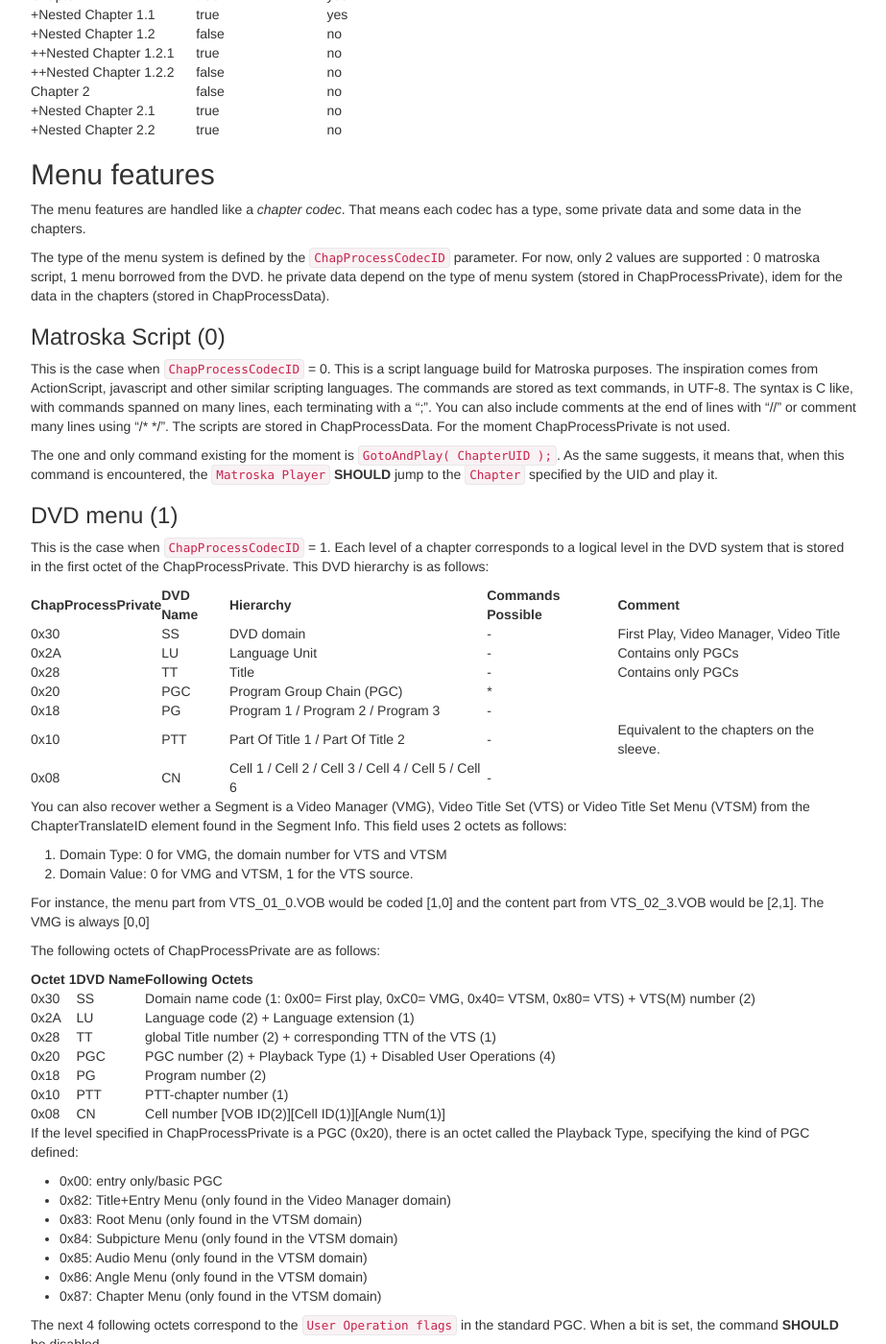
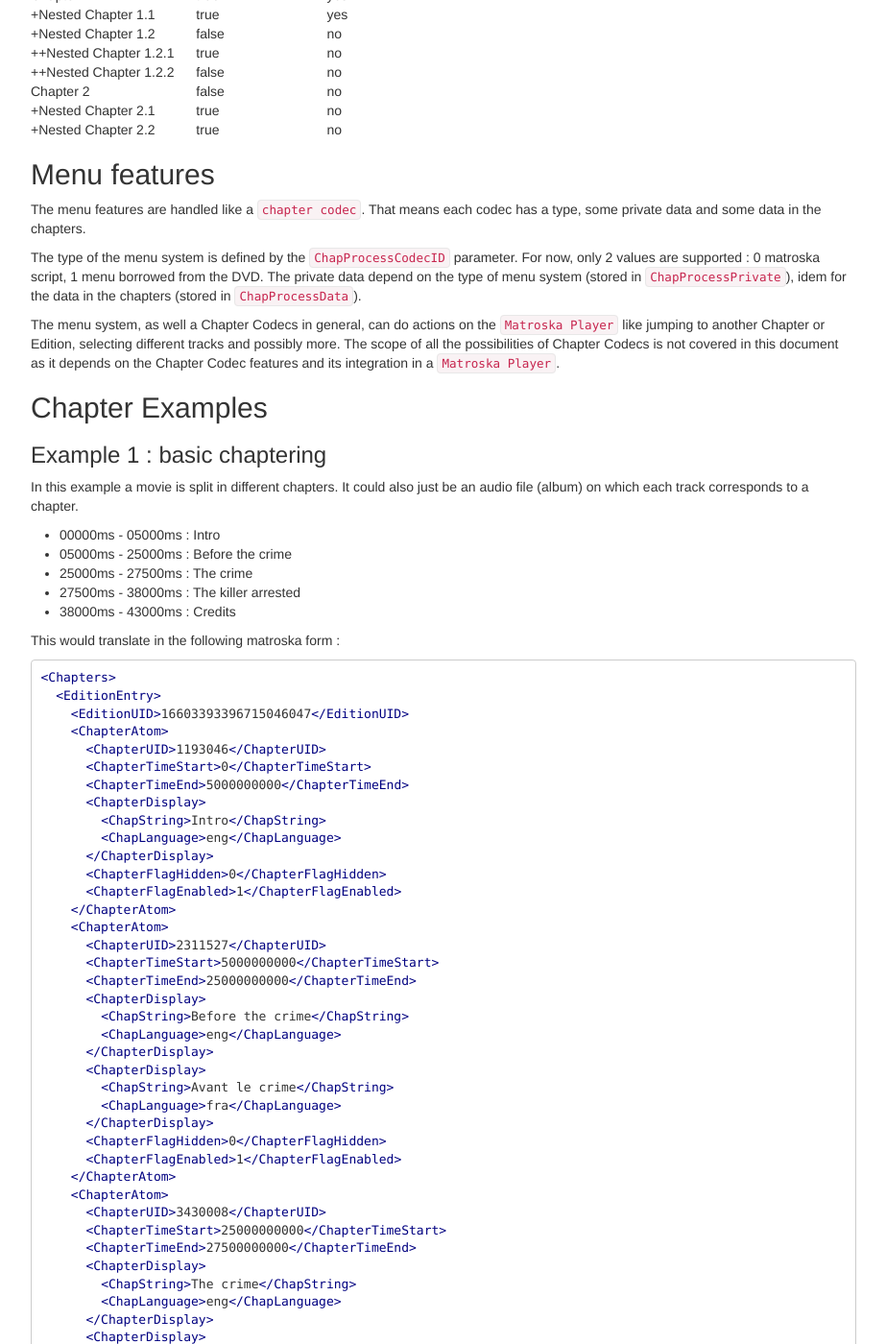
Before and after one commit to ietf-wg-cellar/matroska-specification, a Jekyll site: the page built from chapters.md, in a window 1280 px wide and 1400 px high, scrolled down 3100 px. Shown: the whole window at 96% size, without its empty margins (273-1196 px from the left). Built offline with Jekyll 4.4.1, drawn with Linux system fonts in a browser that asks for light colours; some of the changed text lies outside the part shown.

Commit message:
Add a separate document that will receive all the Chapter Codecs parts removed

````diff
--- a/chapters.md
+++ b/chapters.md
@@ -233,87 +233,22 @@
 
 ## Menu features
 
-The menu features are handled like a _chapter codec_. That means each codec has a type,
+The menu features are handled like a `chapter codec`. That means each codec has a type,
 some private data and some data in the chapters.
 
 The type of the menu system is defined by the `ChapProcessCodecID` parameter. For now,
 only 2 values are supported : 0 matroska script, 1 menu borrowed from the DVD.
-he private data depend on the type of menu system (stored in ChapProcessPrivate),
-idem for the data in the chapters (stored in ChapProcessData).
+The private data depend on the type of menu system (stored in `ChapProcessPrivate`),
+idem for the data in the chapters (stored in `ChapProcessData`).
 
-### Matroska Script (0)
+The menu system, as well a Chapter Codecs in general, can do actions on the `Matroska Player`
+like jumping to another Chapter or Edition, selecting different tracks and possibly more.
+The scope of all the possibilities of Chapter Codecs is not covered in this document as it
+depends on the Chapter Codec features and its integration in a `Matroska Player`.
 
-This is the case when `ChapProcessCodecID` = 0\. This is a script language build for
-Matroska purposes. The inspiration comes from ActionScript, javascript and other similar
-scripting languages. The commands are stored as text commands, in UTF-8\. The syntax is C like,
-with commands spanned on many lines, each terminating with a ";". You can also include comments
-at the end of lines with "//" or comment many lines using "/* \*/". The scripts are stored
-in ChapProcessData. For the moment ChapProcessPrivate is not used.
+## Chapter Examples
 
-The one and only command existing for the moment is `GotoAndPlay( ChapterUID );`. As the
-same suggests, it means that, when this command is encountered, the `Matroska Player`
-**SHOULD** jump to the `Chapter` specified by the UID and play it.
-
-### DVD menu (1)
-
-This is the case when `ChapProcessCodecID` = 1\. Each level of a chapter corresponds
-to a logical level in the DVD system that is stored in the first octet of the ChapProcessPrivate.
-This DVD hierarchy is as follows:
-
-| ChapProcessPrivate | DVD Name | Hierarchy                                           | Commands Possible | Comment                                   |
-|--------------------|----------|-----------------------------------------------------|-------------------|-------------------------------------------|
-| 0x30               | SS       | DVD domain                                          | -                 | First Play, Video Manager, Video Title    |
-| 0x2A               | LU       | Language Unit                                       | -                 | Contains only PGCs                        |
-| 0x28               | TT       | Title                                               | -                 | Contains only PGCs                        |
-| 0x20               | PGC      | Program Group Chain (PGC)                           | *                 |                                           |
-| 0x18               | PG       | Program 1 / Program 2 / Program 3                   | -                 |                                           |
-| 0x10               | PTT      | Part Of Title 1 / Part Of Title 2                   | -                 | Equivalent to the chapters on the sleeve. |
-| 0x08               | CN       | Cell 1 / Cell 2 / Cell 3 / Cell 4 / Cell 5 / Cell 6 | -                 |                                           |
-
-You can also recover wether a Segment is a Video Manager (VMG), Video Title Set (VTS)
-or Video Title Set Menu (VTSM) from the ChapterTranslateID element found in the Segment Info.
-This field uses 2 octets as follows:
-
-1.  Domain Type: 0 for VMG, the domain number for VTS and VTSM
-2.  Domain Value: 0 for VMG and VTSM, 1 for the VTS source.
-
-For instance, the menu part from VTS_01_0.VOB would be coded [1,0] and the content
-part from VTS_02_3.VOB would be [2,1]. The VMG is always [0,0]
-
-The following octets of ChapProcessPrivate are as follows:
-
-| Octet 1 | DVD Name | Following Octets                                                                             |
-|---------|----------|----------------------------------------------------------------------------------------------|
-| 0x30    | SS       | Domain name code (1: 0x00= First play, 0xC0= VMG, 0x40= VTSM, 0x80= VTS) + VTS(M) number (2) |
-| 0x2A    | LU       | Language code (2) + Language extension (1)                                                   |
-| 0x28    | TT       | global Title number (2) + corresponding TTN of the VTS (1)                                   |
-| 0x20    | PGC      | PGC number (2) + Playback Type (1) + Disabled User Operations (4)                            |
-| 0x18    | PG       | Program number (2)                                                                           |
-| 0x10    | PTT      | PTT-chapter number (1)                                                                       |
-| 0x08    | CN       | Cell number [VOB ID(2)][Cell ID(1)][Angle Num(1)]                                            |
-
-If the level specified in ChapProcessPrivate is a PGC (0x20), there is an octet
-called the Playback Type, specifying the kind of PGC defined:
-
-*   0x00: entry only/basic PGC
-*   0x82: Title+Entry Menu (only found in the Video Manager domain)
-*   0x83: Root Menu (only found in the VTSM domain)
-*   0x84: Subpicture Menu (only found in the VTSM domain)
-*   0x85: Audio Menu (only found in the VTSM domain)
-*   0x86: Angle Menu (only found in the VTSM domain)
-*   0x87: Chapter Menu (only found in the VTSM domain)
-
-The next 4 following octets correspond to the `User Operation flags`
-in the standard PGC. When a bit is set, the command **SHOULD** be disabled.
-
-ChapProcessData contains the pre/post/cell commands in binary format as there are stored on a DVD.
-There is just an octet preceding these data to specify the number of commands in the element.
-As follows: [# of commands(1)][command 1 (8)][command 2 (8)][command 3 (8)].
-
-More information on the DVD commands and format on DVD
-from the [@?DVD-Info] project.
-
-## Example 1 : basic chaptering
+### Example 1 : basic chaptering
 
 In this example a movie is split in different chapters. It could also just be an
 audio file (album) on which each track corresponds to a chapter.
@@ -407,12 +342,12 @@
 </Chapters>
 ```
 
-## Example 2 : nested chapters
+### Example 2 : nested chapters
 
 In this example an (existing) album is split into different chapters, and one
 of them contain another splitting.
 
-### The Micronauts "Bleep To Bleep"
+#### The Micronauts "Bleep To Bleep"
 
 *   00:00 - 12:28 : Baby Wants To Bleep/Rock
     *   00:00 - 04:38 : Baby wants to bleep (pt.1)
--- a/ebml_matroska.xml
+++ b/ebml_matroska.xml
@@ -1324,14 +1324,14 @@
   </element>
   <element name="ChapProcessCodecID" path="\Segment\Chapters\EditionEntry\+ChapterAtom\ChapProcess\ChapProcessCodecID" id="0x6955" type="uinteger" default="0" minOccurs="1" maxOccurs="1">
     <documentation lang="en" purpose="definition">Contains the type of the codec used for the processing.
-A value of 0 means native Matroska processing (to be defined), a value of 1 means the DVD command set is used; see (#dvd-menu-1) on DVD menus.
+A value of 0 means native Matroska processing (to be defined), a value of 1 means the DVD command set is used; see (#menu-features) on DVD menus.
 More codec IDs can be added later.</documentation>
     <extension type="webmproject.org" webm="0"/>
     <extension type="libmatroska" cppname="ChapterProcessCodecID"/>
   </element>
   <element name="ChapProcessPrivate" path="\Segment\Chapters\EditionEntry\+ChapterAtom\ChapProcess\ChapProcessPrivate" id="0x450D" type="binary" maxOccurs="1">
     <documentation lang="en" purpose="definition">Some optional data attached to the ChapProcessCodecID information.
-    For ChapProcessCodecID = 1, it is the "DVD level" equivalent; see (#dvd-menu-1) on DVD menus.</documentation>
+    For ChapProcessCodecID = 1, it is the "DVD level" equivalent; see (#menu-features) on DVD menus.</documentation>
     <extension type="webmproject.org" webm="0"/>
     <extension type="libmatroska" cppname="ChapterProcessPrivate"/>
   </element>
@@ -1353,7 +1353,7 @@
   <element name="ChapProcessData" path="\Segment\Chapters\EditionEntry\+ChapterAtom\ChapProcess\ChapProcessCommand\ChapProcessData" id="0x6933" type="binary" minOccurs="1" maxOccurs="1">
     <documentation lang="en" purpose="definition">Contains the command information.
 The data **SHOULD** be interpreted depending on the ChapProcessCodecID value. For ChapProcessCodecID = 1,
-the data correspond to the binary DVD cell pre/post commands; see (#dvd-menu-1) on DVD menus.</documentation>
+the data correspond to the binary DVD cell pre/post commands; see (#menu-features) on DVD menus.</documentation>
     <extension type="webmproject.org" webm="0"/>
     <extension type="libmatroska" cppname="ChapterProcessData"/>
   </element>
````
Also changed, not shown: chapter_codecs.md (added, +79 -0 lines), index_chapter_codecs.md (added, +72 -0 lines), rfc_backmatter_chapter_codecs.md (added, +9 -0 lines), rfc_backmatter_matroska.md (+0 -7 lines), 3 other files.
